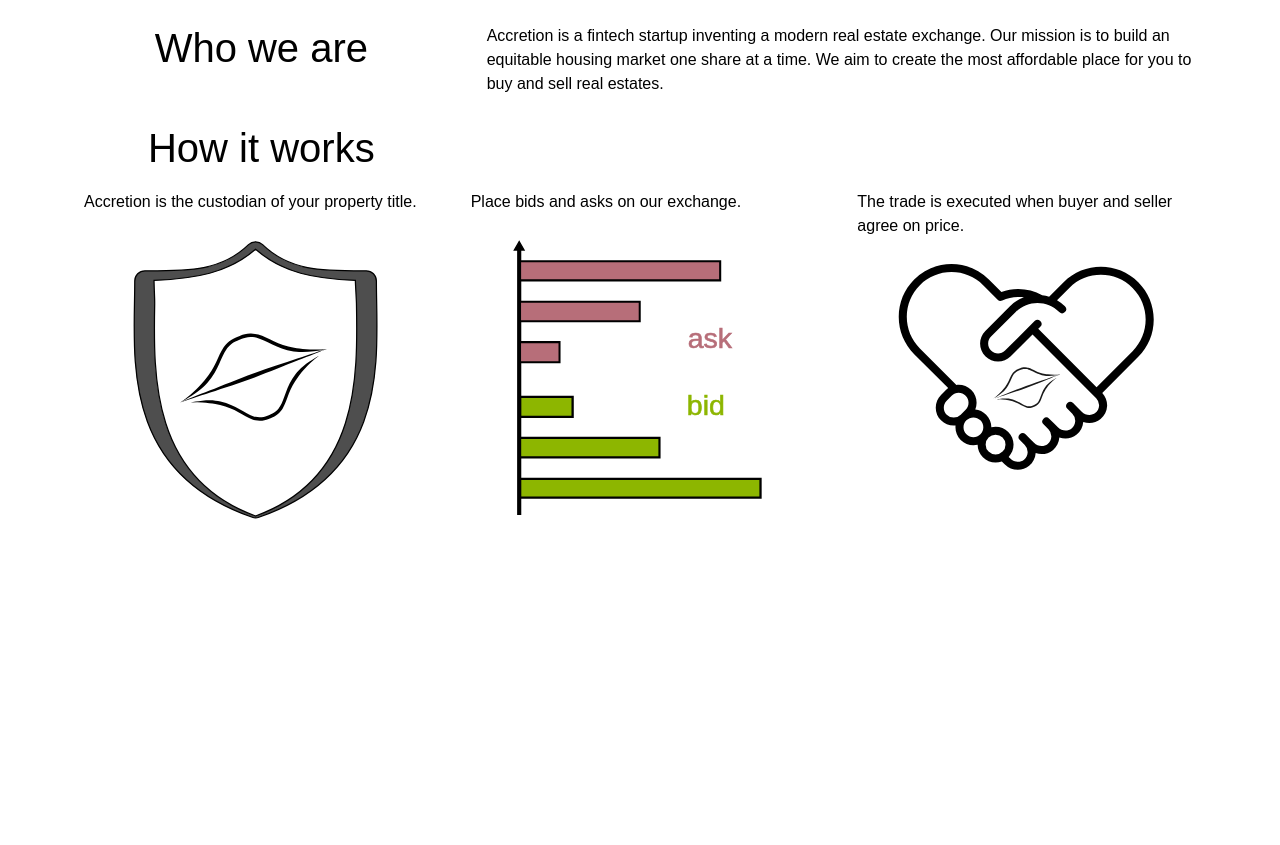
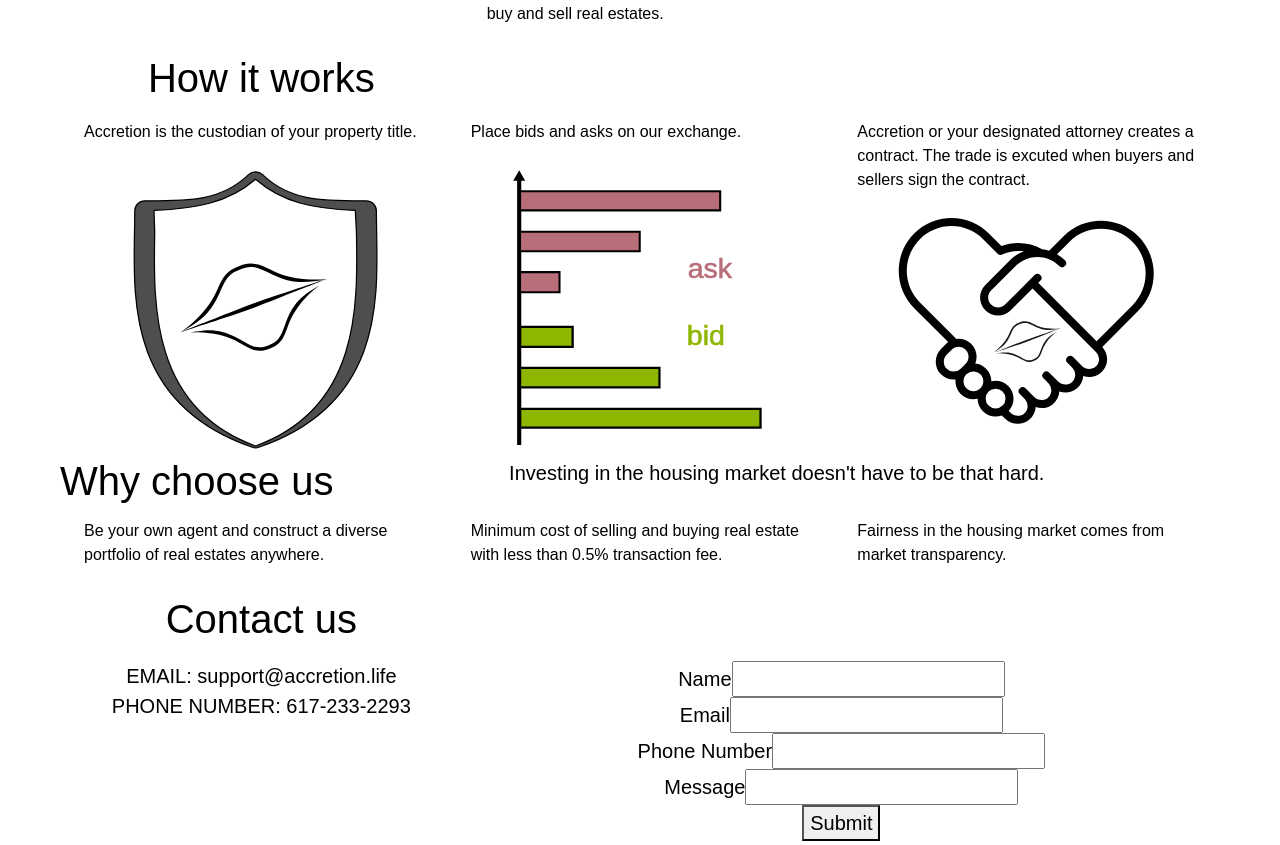
Before and after one commit to yiqixni/Accretion, a React (Create React App) app in the folder frontend/React_Accretion/accretion/: page /about-us in a window 1280 px wide. Shown: the part 242-1087 px from the top of the page. Before the commit the page ends 800 px from the top, so only its background shows below. Built offline with nearby package versions, Linux system fonts and the light colour scheme.

Commit message:
contact us page basic function complete

```diff
--- a/frontend/React_Accretion/accretion/src/about-us/AboutUs.js
+++ b/frontend/React_Accretion/accretion/src/about-us/AboutUs.js
@@ -2,14 +2,12 @@
 import CustodianLogo from './CustodianLogo.jsx';
 import BidAskChart from './BidAskChart.jsx';
 import Handshake from './Handshake.jsx';
+import ContactForm from '../contact-us/ContactForm.js';
+import CompanyContactCard from '../contact-us/CompanyContactCard.js';
 
 export default function AboutUs () {
     return (
         <div>
-            <div>
-                <h1> About Us </h1>
-            </div>
-
             <div className="three-column-container">
                 <div className="column">
                     <h2>Who we are</h2>
@@ -40,14 +38,58 @@
                         < BidAskChart id="image"/>
                     </div>
                     <div className='column'>
-                        <p>The trade is executed when buyer and seller agree on price.</p>
+                        <p>
+                            Accretion or your designated attorney creates a contract.
+                            The trade is excuted when buyers and sellers sign the contract.
+                        </p>
                         < Handshake id="image"/>
                     </div>
                 </div>
             </div>
 
+            <div>
+                <div className="three-column-container">
+                    <div className="column-1">
+                        <h2>Why choose us</h2>
+                    </div>
+                    <div className="column-2">
+                        <h6>
+                            Investing in the housing market doesn't have to be that hard.
+                        </h6>
+                    </div>
+                </div>
+                <div className='three-column-container'>
+                    <div className='column'>
+                        <p>Be your own agent and construct a diverse portfolio of real estates anywhere.</p>
+                    </div>
+                    <div className='column'>
+                        <p>Minimum cost of selling and buying real estate with less than 0.5% transaction fee.</p>
 
+                    </div>
+                    <div className='column'>
+                        <p>
+                            Fairness in the housing market comes from market transparency.
+                        </p>
 
+                    </div>
+                </div>
+            </div>
+
+            <div className="three-column-container">
+                <div className='column'>
+                    <h2>Contact us</h2>
+                </div>
+                <div className="column-2"></div>
+            </div>
+            <div className="three-column-container">
+                <div className='column'>
+                    < CompanyContactCard />
+                </div>
+                <div className='column-2'>
+                    < ContactForm/>
+                </div>
+
+            </div>
         </div>
     )
 }
--- /dev/null
+++ b/frontend/React_Accretion/accretion/src/contact-us/CompanyContactCard.js
@@ -0,0 +1,13 @@
+
+export default function CompanyContactCard() {
+    return (
+        <div>
+            <div>
+                EMAIL: support@accretion.life
+            </div>
+            <div>
+                PHONE NUMBER: 617-233-2293
+            </div>
+        </div>
+    )
+}
--- /dev/null
+++ b/frontend/React_Accretion/accretion/src/contact-us/ContactForm.js
@@ -0,0 +1,62 @@
+import React, { useState } from 'react';
+
+export default function ContactForm() {
+    const [contactData, setContactData] = useState({
+        "name": "",
+        "email": "",
+        "phone_number": "",
+        "message": "",
+    });
+
+
+    const submitHandler = async (event) => {
+        event.preventDefault();
+
+        // useEffect(() => {
+        //     fetchItems();
+        // }, []);
+        const response = await fetch('http://127.0.0.1:8000/api/contact-us',
+            {
+                method: 'POST',
+                headers: {
+                    'Content-Type': 'application/json'
+                },
+                body: JSON.stringify(contactData)
+            }
+        )
+
+        console.log(response)
+    }
+
+    const changeHandler = (event) => {
+        setContactData({
+            ...contactData,
+            [event.target.name]: event.target.value
+        });
+    }
+
+    return (
+        <div>
+            <form onSubmit={submitHandler}>
+                <div>
+                    <label>Name</label>
+                    <input type="text" name="name" onChange={changeHandler} value={contactData.name} />
+                </div>
+                <div>
+                    <label>Email</label>
+                    <input type="email" name="email" onChange={changeHandler} value={contactData.email} />
+                </div>
+                <div>
+                    <label>Phone Number</label>
+                    <input type="tel" name="phone_number" onChange={changeHandler} value={contactData.phone_number} />
+                </div>
+                <div>
+                    <label>Message</label>
+                    <input type="text" name="message" onChange={changeHandler} value={contactData.message} />
+                </div>
+                <button type="submit">Submit</button>
+            </form>
+        </div>
+    )
+
+}
```
